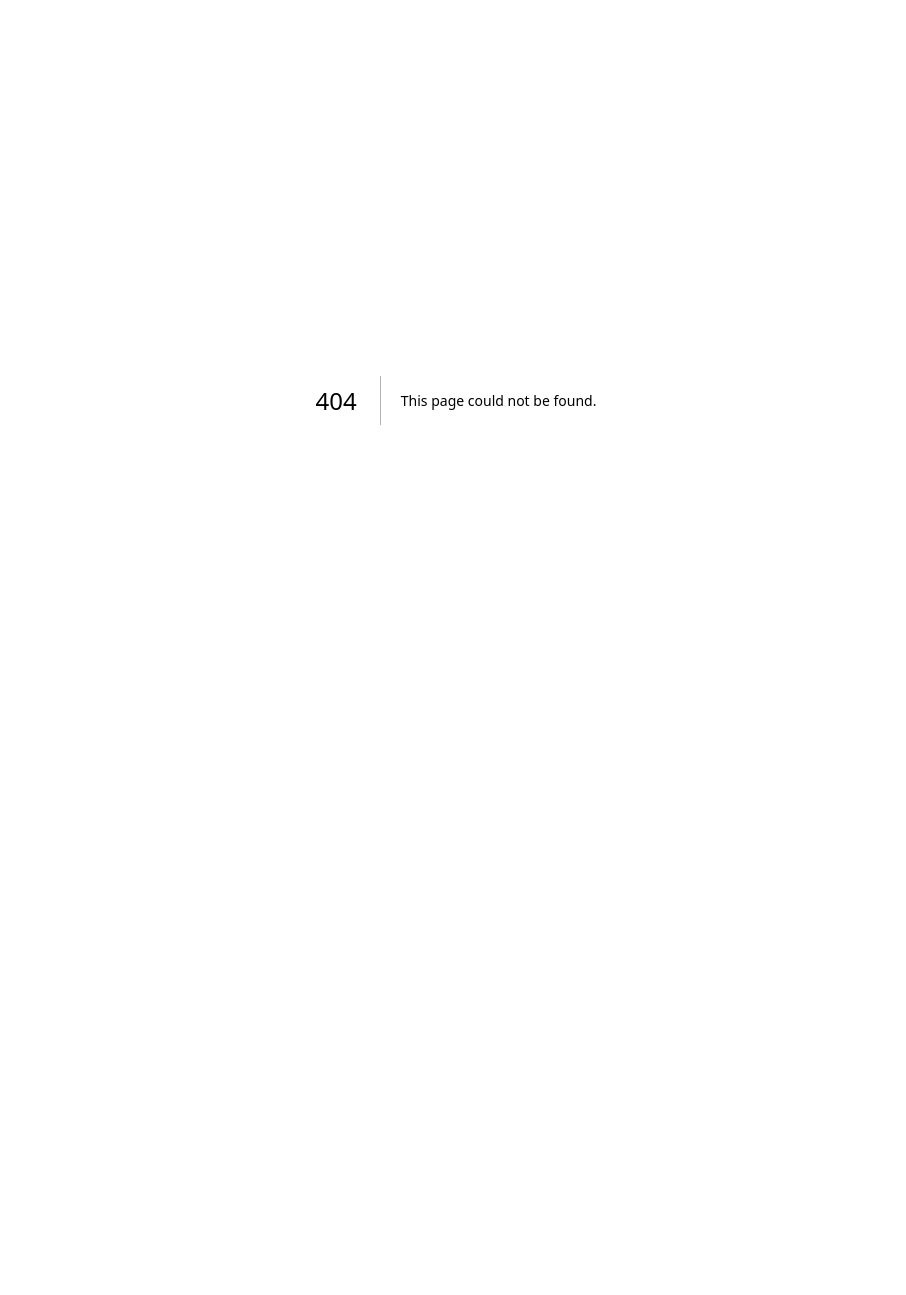
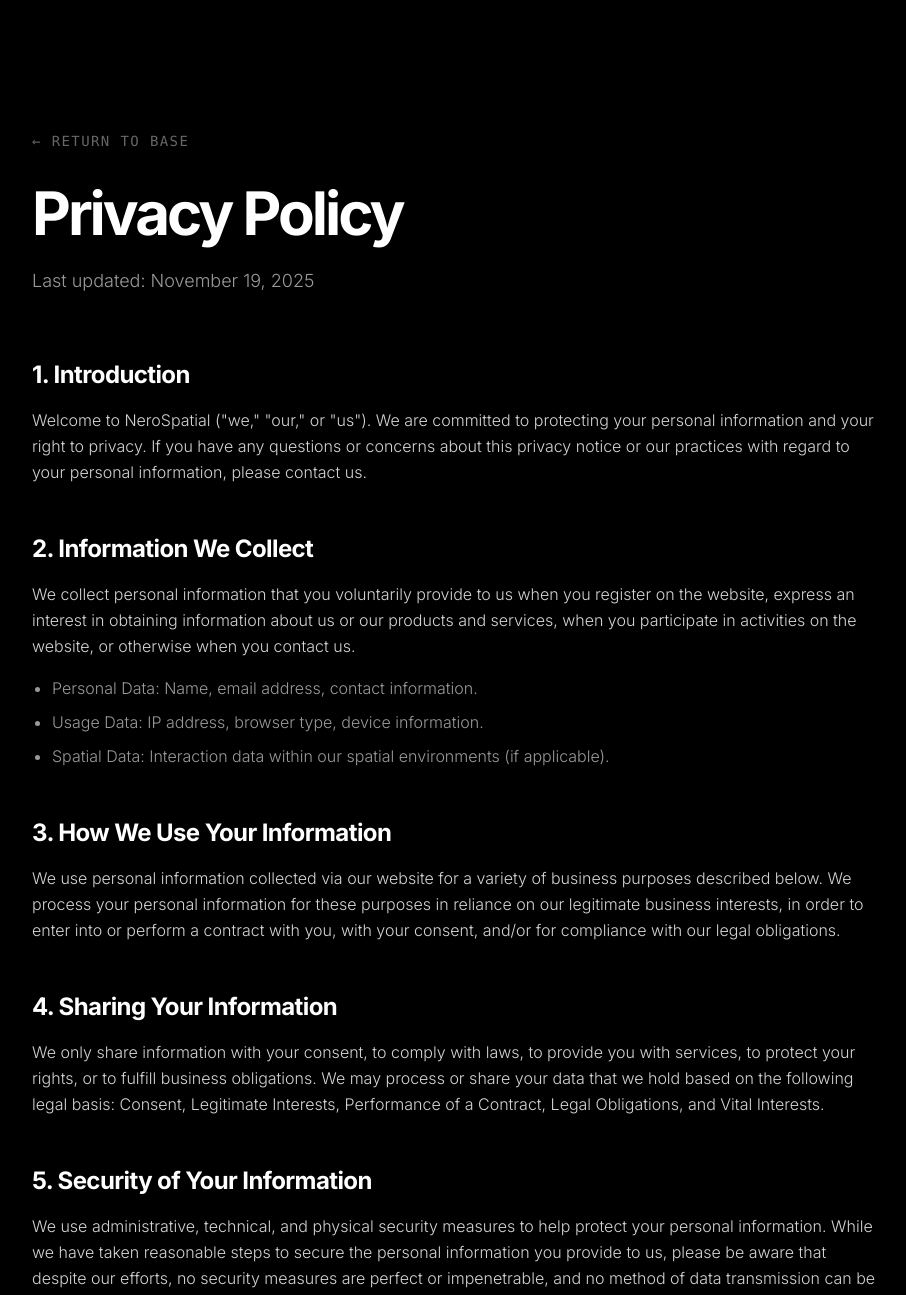
Before and after one commit to nerospatial/nerospatial-landing, a Next.js app: page /privacy-policy in a window 1280 px wide. Before the commit this address had no page. Shown: the top 1295 px of the page, without its empty margins (184-1090 px from the left). Before the commit the page ends 800 px from the top, so only its background shows below. Built offline with nearby package versions, Linux system fonts and the light colour scheme.

Commit message:
implement privacy policy and tos

```diff
--- a/src/app/landing/landing/Footer.tsx
+++ b/src/app/landing/landing/Footer.tsx
@@ -2,6 +2,7 @@
 
 import React from "react";
 import { motion } from "motion/react";
+import Link from "next/link";
 
 import { useLenis } from "@/components/core/SmoothScroll";
 
@@ -124,8 +125,8 @@
 
           <div className="flex flex-col md:flex-row items-start md:items-end justify-between gap-4">
             <div className="flex gap-6 text-sm font-mono text-neutral-500 uppercase tracking-wider">
-              <a href="#" className="hover:text-black transition-colors">Privacy Policy</a>
-              <a href="#" className="hover:text-black transition-colors">Terms of Service</a>
+<Link href="/privacy-policy" className="hover:text-black transition-colors">Privacy Policy</Link>
+                <Link href="/terms-of-service" className="hover:text-black transition-colors">Terms of Service</Link>
             </div>
             <span className="text-sm font-mono text-neutral-500 uppercase tracking-wider">
               © {new Date().getFullYear()} NeroSpatial Inc.
--- /dev/null
+++ b/src/app/not-found.tsx
@@ -0,0 +1,14 @@
+"use client";
+
+import { useEffect } from "react";
+import { useRouter } from "next/navigation";
+
+export default function NotFound() {
+  const router = useRouter();
+
+  useEffect(() => {
+    router.replace("/");
+  }, [router]);
+
+  return null;
+}
--- /dev/null
+++ b/src/app/privacy-policy/page.tsx
@@ -0,0 +1,77 @@
+import Link from "next/link";
+
+export default function PrivacyPolicy() {
+  return (
+    <div className="min-h-screen bg-black text-white selection:bg-white/20">
+      <div className="max-w-4xl mx-auto px-6 py-24 md:py-32">
+        {/* Header */}
+        <div className="mb-16">
+          <Link
+            href="/"
+            className="inline-block mb-8 text-sm text-white/40 hover:text-white transition-colors duration-300 uppercase tracking-widest font-mono"
+          >
+            ← Return to Base
+          </Link>
+          <h1 className="text-4xl md:text-6xl font-bold mb-6 tracking-tighter">Privacy Policy</h1>
+          <p className="text-white/60 text-lg font-light">Last updated: November 19, 2025</p>
+        </div>
+
+        {/* Content */}
+        <div className="space-y-12 text-neutral-300 font-light leading-relaxed">
+          <section>
+            <h2 className="text-2xl font-bold text-white mb-4 tracking-tight">1. Introduction</h2>
+            <p>
+              Welcome to NeroSpatial ("we," "our," or "us"). We are committed to protecting your personal information and your right to privacy. If you have any questions or concerns about this privacy notice or our practices with regard to your personal information, please contact us.
+            </p>
+          </section>
+
+          <section>
+            <h2 className="text-2xl font-bold text-white mb-4 tracking-tight">2. Information We Collect</h2>
+            <p className="mb-4">
+              We collect personal information that you voluntarily provide to us when you register on the website, express an interest in obtaining information about us or our products and services, when you participate in activities on the website, or otherwise when you contact us.
+            </p>
+            <ul className="list-disc pl-5 space-y-2 text-white/60">
+              <li>Personal Data: Name, email address, contact information.</li>
+              <li>Usage Data: IP address, browser type, device information.</li>
+              <li>Spatial Data: Interaction data within our spatial environments (if applicable).</li>
+            </ul>
+          </section>
+
+          <section>
+            <h2 className="text-2xl font-bold text-white mb-4 tracking-tight">3. How We Use Your Information</h2>
+            <p>
+              We use personal information collected via our website for a variety of business purposes described below. We process your personal information for these purposes in reliance on our legitimate business interests, in order to enter into or perform a contract with you, with your consent, and/or for compliance with our legal obligations.
+            </p>
+          </section>
+
+          <section>
+            <h2 className="text-2xl font-bold text-white mb-4 tracking-tight">4. Sharing Your Information</h2>
+            <p>
+              We only share information with your consent, to comply with laws, to provide you with services, to protect your rights, or to fulfill business obligations. We may process or share your data that we hold based on the following legal basis: Consent, Legitimate Interests, Performance of a Contract, Legal Obligations, and Vital Interests.
+            </p>
+          </section>
+
+          <section>
+            <h2 className="text-2xl font-bold text-white mb-4 tracking-tight">5. Security of Your Information</h2>
+            <p>
+              We use administrative, technical, and physical security measures to help protect your personal information. While we have taken reasonable steps to secure the personal information you provide to us, please be aware that despite our efforts, no security measures are perfect or impenetrable, and no method of data transmission can be guaranteed against any interception or other type of misuse.
+            </p>
+          </section>
+
+          <section>
+            <h2 className="text-2xl font-bold text-white mb-4 tracking-tight">6. Contact Us</h2>
+            <p>
+              If you have questions or comments about this notice, you may email us at legal@nerospatial.com or by post to:
+            </p>
+            <address className="mt-4 not-italic text-white/60">
+              NeroSpatial Inc.<br />
+              123 Spatial Way<br />
+              San Francisco, CA 94105<br />
+              United States
+            </address>
+          </section>
+        </div>
+      </div>
+    </div>
+  );
+}
--- /dev/null
+++ b/src/app/terms-of-service/page.tsx
@@ -0,0 +1,21 @@
+"use client";
+
+import React from "react";
+
+export default function TermsOfService() {
+  return (
+    <main className="max-w-4xl mx-auto p-6">
+      <h1 className="text-4xl font-bold mb-4">Terms of Service</h1>
+      <p className="text-lg text-gray-200 mb-4">
+        This is a placeholder for the Terms of Service. Replace with your actual legal text.
+      </p>
+      <section className="space-y-4">
+        <h2 className="text-2xl font-semibold">1. Acceptance of Terms</h2>
+        <p className="text-gray-300">By using this site, you agree to these terms.</p>
+        <h2 className="text-2xl font-semibold">2. Use of Service</h2>
+        <p className="text-gray-300">You may use the service in accordance with applicable laws.</p>
+        {/* Add more sections as needed */}
+      </section>
+    </main>
+  );
+}
```
